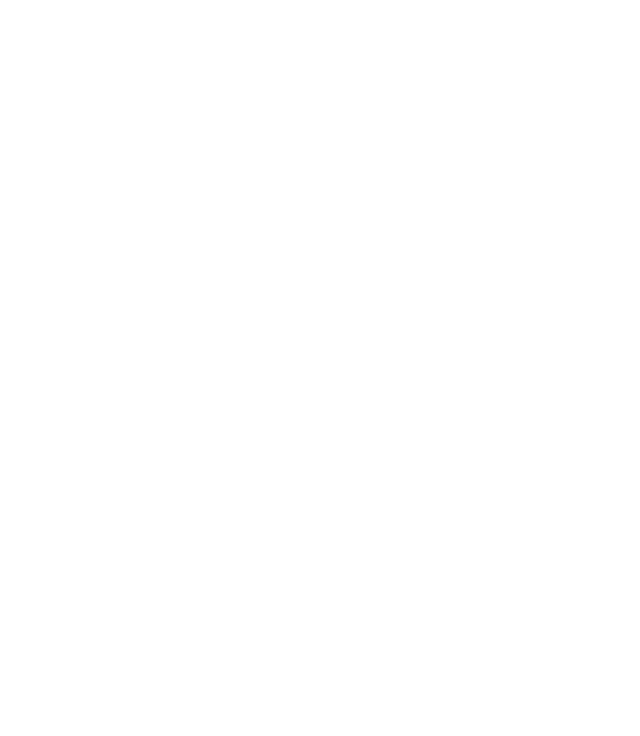
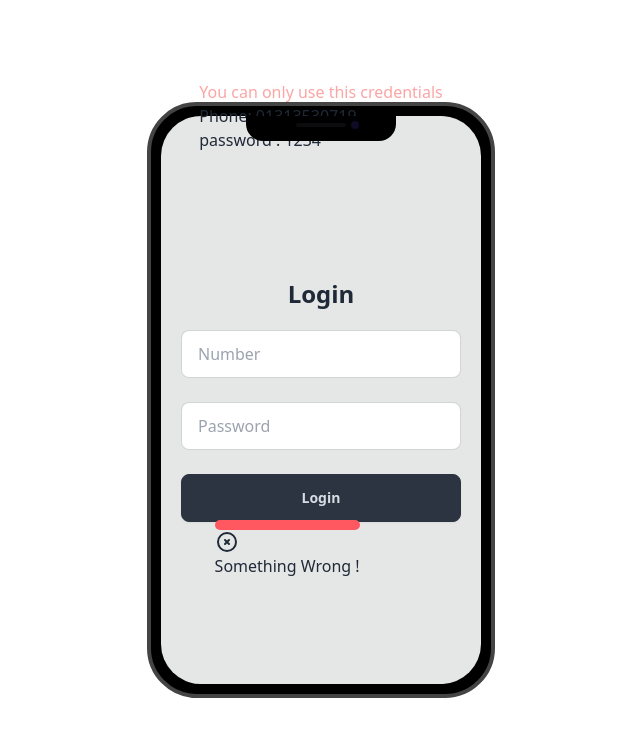
Before and after one commit to sabbir-hosen-dev/payoo-app, a plain HTML site: page index.html in a window 1280 px wide. Shown: the whole page, without its empty margins (319-959 px from the left). Drawn offline with nearby package versions, Linux system fonts and the light colour scheme.

Commit message:
login compleate

```diff
--- a/index.html
+++ b/index.html
@@ -1,16 +1,89 @@
 <!DOCTYPE html>
 <html lang="en">
   <head>
-  <meta charset="UTF-8">
-  <meta name="viewport" content="width=device-width, initial-scale=1.0">
+    <meta charset="UTF-8" />
+    <meta name="viewport" content="width=device-width, initial-scale=1.0" />
     <title>Payoo app</title>
 
     <!-- dasey ui link  -->
-  <link href="https://cdn.jsdelivr.net/npm/daisyui@4.12.10/dist/full.min.css" rel="stylesheet" type="text/css" />
+    <link
+      href="https://cdn.jsdelivr.net/npm/daisyui@4.12.10/dist/full.min.css"
+      rel="stylesheet"
+      type="text/css"
+    />
     <script src="https://cdn.tailwindcss.com"></script>
+    <style>
+      input::-webkit-outer-spin-button,
+      input::-webkit-inner-spin-button {
+        -webkit-appearance: none;
+        margin: 0;
+      }
+    </style>
   </head>
   <body>
+    <main class="flex justify-center h-svh items-center relative">
+      <div class="mockup-phone">
+        <div class="camera"></div>
+        <div class="display">
+          <div class="artboard artboard-demo phone-1 p-5">
+            <h4 class="font-bold text-2xl mb-5">Login</h4>
+            <label class="input input-bordered flex w-full items-center gap-2">
+              <input
+                id="number"
+                type="number"
+                class="grow"
+                placeholder="Number"
+                required
+              />
+            </label>
+            <br />
+            <label class="input input-bordered flex w-full items-center gap-2">
+              <input
+                id="password"
+                type="password"
+                class="grow"
+                placeholder="Password"
+                required
+              />
+            </label>
+            <br />
 
+            <div class="btn-wrap w-full relative">
+              <button id="login" class="btn btn-neutral w-full">Login</button>
+              <div id="message" class="absolute -bottom-14 left-[12%]">
+
+                <div role="alert" class="alert alert-error px-4 p-1  text-white "></div>
+                  <svg
+                    xmlns="http://www.w3.org/2000/svg"
+                    class="h-6 w-6 shrink-0 stroke-current"
+                    fill="none"
+                    viewBox="0 0 24 24">
+                    <path
+                      stroke-linecap="round"
+                      stroke-linejoin="round"
+                      stroke-width="2"
+                      d="M10 14l2-2m0 0l2-2m-2 2l-2-2m2 2l2 2m7-2a9 9 0 11-18 0 9 9 0 0118 0z" />
+                  </svg>
+                  <span >Something Wrong !</span>
+                </div>
+              </div>
+            </div>
+
+
+
+          </div>
+        </div>
+      </div>
+      <div class="message">
+
+      </div>
+      <div class="setels absolute top-20">
+        <p class="text-red-300">You can only use this credentials</p>
+        Phone: 01313530719
+        <br />
+        password : 1234
+      </div>
+    </main>
 
     <!-- -- java script link --  -->
     <script src="js/Index.js"></script>
--- a/js/Index.js
+++ b/js/Index.js
@@ -1 +1,32 @@
-console.log("hi")
+//login
+
+const rongMessage = `
+                <div role="alert" class="alert alert-error px-4 p-1  text-white ">
+                  <svg
+                    xmlns="http://www.w3.org/2000/svg"
+                    class="h-6 w-6 shrink-0 stroke-current"
+                    fill="none"
+                    viewBox="0 0 24 24">
+                    <path
+                      stroke-linecap="round"
+                      stroke-linejoin="round"
+                      stroke-width="2"
+                      d="M10 14l2-2m0 0l2-2m-2 2l-2-2m2 2l2 2m7-2a9 9 0 11-18 0 9 9 0 0118 0z" />
+                  </svg>
+                  <span >Something Wrong !</span>
+                </div>
+`;
+
+const login = document.getElementById("login");
+
+login.addEventListener("click", function (e) {
+  e.preventDefault();
+  const number = document.getElementById("number").value;
+  const password = document.getElementById("password").value;
+
+  if (number == "0" && password == "1234") {
+
+  } else {
+    document.getElementById("message").innerHTML = rongMessage;
+  }
+});
```
Also changed, not shown: home.html (added, +11 -0 lines), tailwind.config.js (added). Lines whose indentation alone changed are shown as unchanged.
